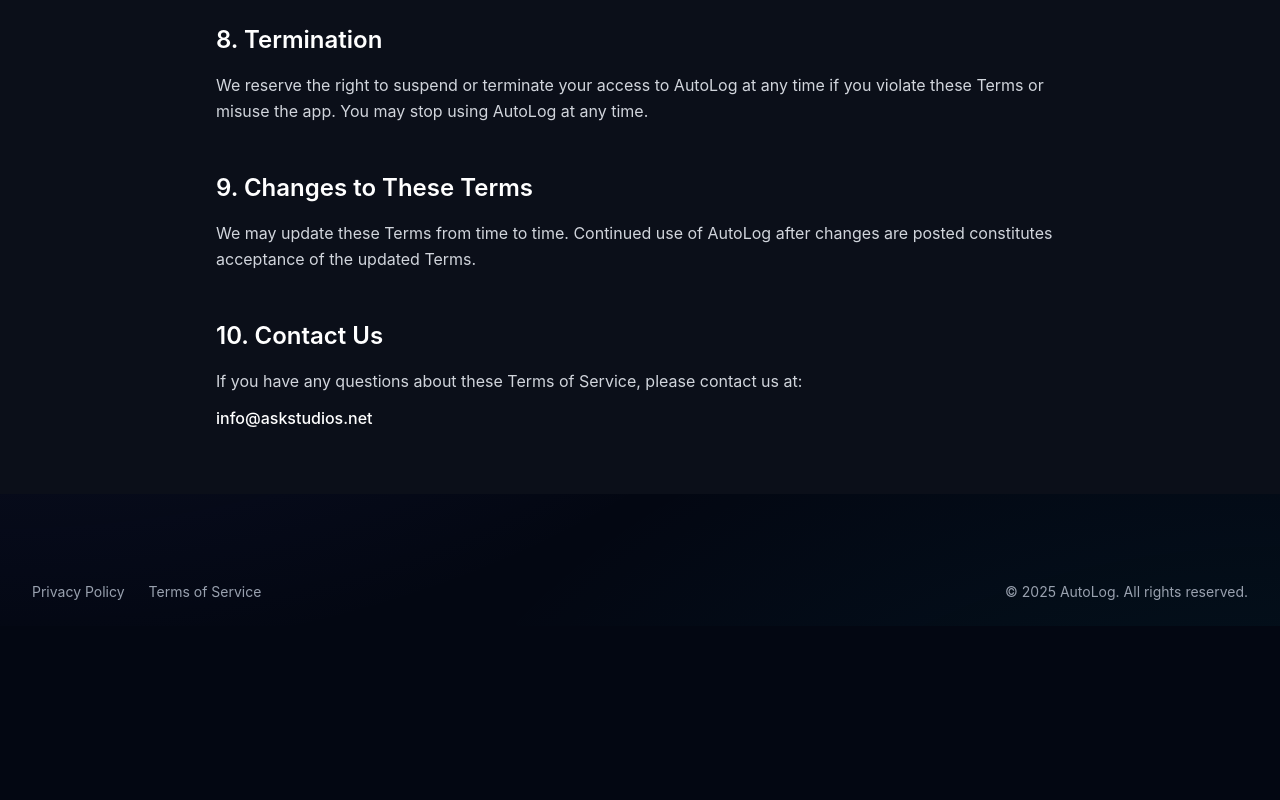
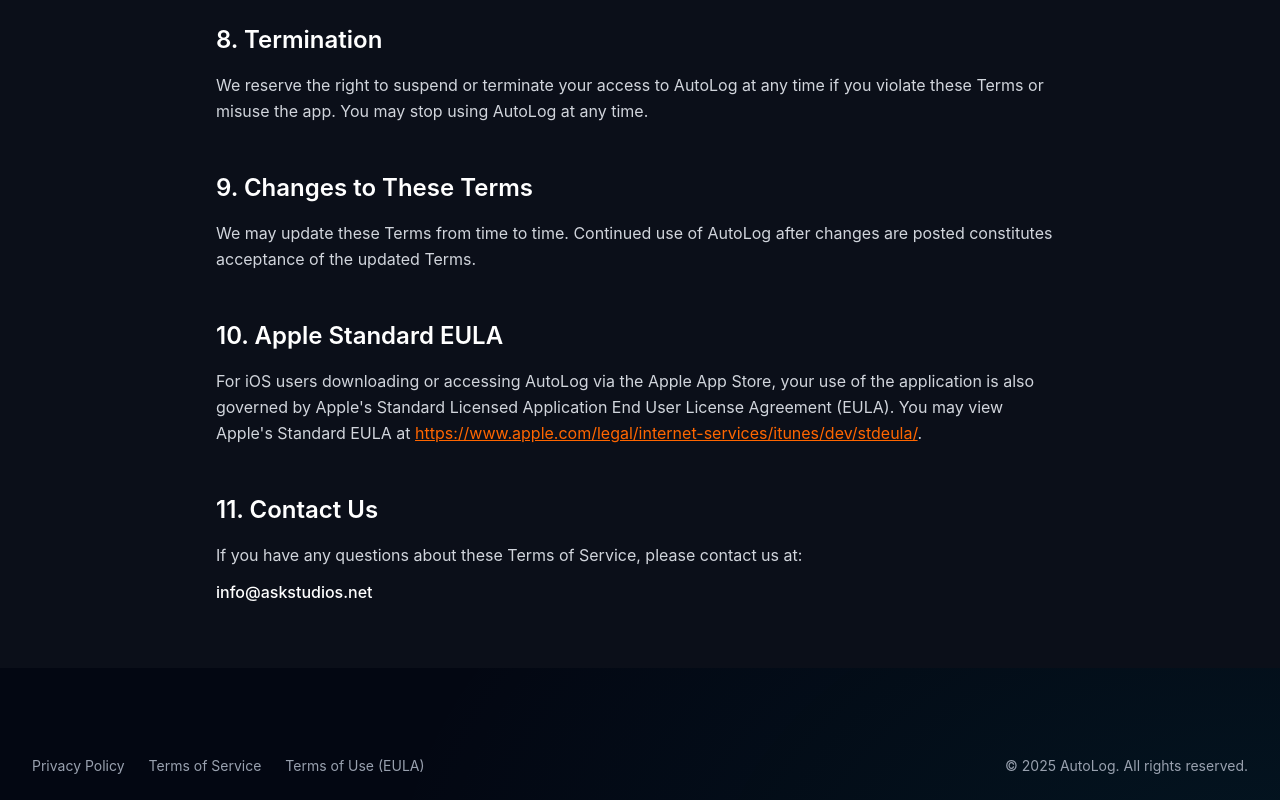
Before and after one commit to Parmeet349/AutoLog-website, a Next.js app: page /terms in a window 1280 px wide. Shown: the part 1500-2300 px from the top of the page. Before the commit the page ends 2126 px from the top, so only its background shows below. Built offline with nearby package versions, Linux system fonts and the light colour scheme.

Commit message:
Added Apple EULA terms

```diff
--- a/src/app/terms/page.tsx
+++ b/src/app/terms/page.tsx
@@ -136,10 +136,28 @@
                     </p>
                 </section>
 
+                {/* Apple Standard EULA */}
+                <section className="mb-12">
+                    <h2 className="text-2xl font-semibold mb-4">
+                        10. Apple Standard EULA
+                    </h2>
+                    <p className="text-gray-300 leading-relaxed">
+                        For iOS users downloading or accessing AutoLog via the Apple App Store, your use of the application is also governed by Apple&apos;s Standard Licensed Application End User License Agreement (EULA). You may view Apple&apos;s Standard EULA at{" "}
+                        <a
+                            href="https://www.apple.com/legal/internet-services/itunes/dev/stdeula/"
+                            target="_blank"
+                            rel="noopener noreferrer"
+                            className="text-[#FF6600] underline hover:text-[#ff8533]"
+                        >
+                            https://www.apple.com/legal/internet-services/itunes/dev/stdeula/
+                        </a>.
+                    </p>
+                </section>
+
                 {/* Contact */}
                 <section>
                     <h2 className="text-2xl font-semibold mb-4">
-                        10. Contact Us
+                        11. Contact Us
                     </h2>
                     <p className="text-gray-300 leading-relaxed">
                         If you have any questions about these Terms of Service, please
--- a/src/components/Footer.tsx
+++ b/src/components/Footer.tsx
@@ -6,6 +6,14 @@
       <div className="flex gap-6 mb-4 md:mb-0">
         <Link href="/privacy-policy" className="hover:text-white">Privacy Policy</Link>
         <Link href="/terms" className="hover:text-white">Terms of Service</Link>
+        <a
+          href="https://www.apple.com/legal/internet-services/itunes/dev/stdeula/"
+          target="_blank"
+          rel="noopener noreferrer"
+          className="hover:text-white"
+        >
+          Terms of Use (EULA)
+        </a>
       </div>
       <p>© 2025 AutoLog. All rights reserved.</p>
     </footer>
```
